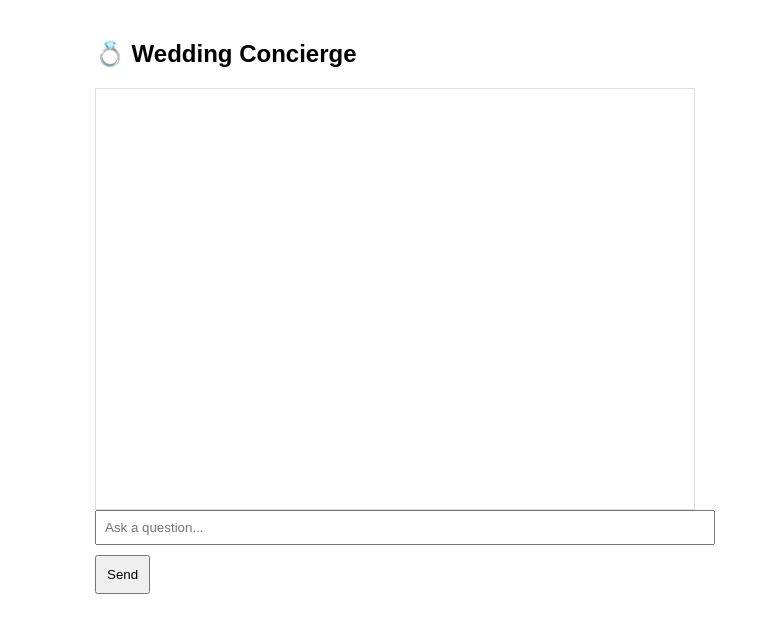
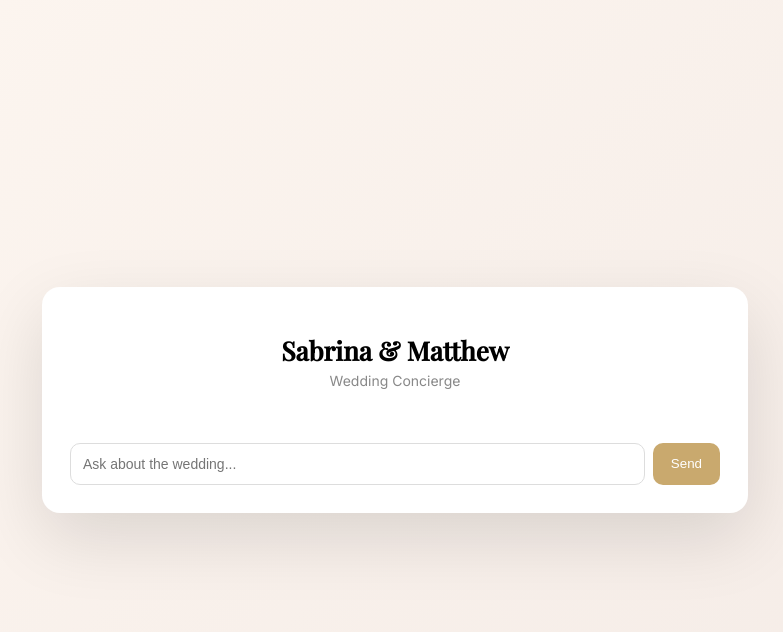
Before and after one commit to sabmatt19/wedding-concierge, a website: page index.html in a window 1280 px wide. Shown: the whole page, without its empty margins (245-1028 px from the left). Drawn offline with nearby package versions, Linux system fonts and the light colour scheme.

Commit message:
clean redesigned UI + enter key

```diff
--- a/index.html
+++ b/index.html
@@ -1,32 +1,127 @@
 <!DOCTYPE html>
 <html>
 <head>
-<title>Wedding Concierge</title>
+<title>Sabrina & Matthew | Wedding Concierge</title>
 <meta name="viewport" content="width=device-width, initial-scale=1" />
+<link
+href="https://fonts.googleapis.com/css2?family=Playfair+Display:wght@500&family=Inter:wght@400;500&display=swap"
+rel="stylesheet">
 <style>
-body { font-family: Arial; max-width: 600px; margin: auto; padding: 20px;
+body {
+  margin: 0;
+  background: linear-gradient(135deg, #fdf6f0, #f4ebe6);
+  font-family: 'Inter', sans-serif;
+  display: flex;
+  justify-content: center;
+  align-items: center;
+  min-height: 100vh;
 }
-#chat { border: 1px solid #ddd; padding: 10px; height: 400px; overflow-y:
-auto; }
-.msg { margin: 8px 0; }
-.user { font-weight: bold; }
-button { padding: 10px; margin-top: 10px; }
+
+.container {
+  background: white;
+  width: 95%;
+  max-width: 650px;
+  border-radius: 18px;
+  box-shadow: 0 25px 70px rgba(0,0,0,0.12);
+  padding: 28px;
+  display: flex;
+  flex-direction: column;
+}
+
+h1 {
+  font-family: 'Playfair Display', serif;
+  text-align: center;
+  margin-bottom: 4px;
+  font-size: 26px;
+}
+
+.subtitle {
+  text-align: center;
+  font-size: 14px;
+  color: #888;
+  margin-bottom: 20px;
+}
+
+#chat {
+  flex: 1;
+  overflow-y: auto;
+  padding: 10px;
+  margin-bottom: 14px;
+  display: flex;
+  flex-direction: column;
+}
+
+.msg {
+  margin: 8px 0;
+  padding: 12px 16px;
+  border-radius: 14px;
+  max-width: 80%;
+  line-height: 1.5;
+  font-size: 14px;
+}
+
+.user {
+  background: #e8d5c4;
+  align-self: flex-end;
+}
+
+.bot {
+  background: #f3f3f3;
+  align-self: flex-start;
+}
+
+.input-row {
+  display: flex;
+  gap: 8px;
+}
+
+input {
+  flex: 1;
+  padding: 12px;
+  border-radius: 10px;
+  border: 1px solid #ddd;
+  font-size: 14px;
+}
+
+button {
+  background: #c9a96e;
+  border: none;
+  color: white;
+  padding: 12px 18px;
+  border-radius: 10px;
+  cursor: pointer;
+  font-weight: 500;
+}
+
+button:hover {
+  background: #b8955f;
+}
 </style>
 </head>
 <body>
-<h2>💍 Wedding Concierge</h2>
-<div id="chat"></div>
-<input id="input" placeholder="Ask a question..." style="width: 100%;
-padding: 8px;" />
-<button onclick="send()">Send</button>
+<div class="container">
+  <h1>Sabrina & Matthew</h1>
+  <div class="subtitle">Wedding Concierge</div>
+  <div id="chat"></div>
+  <div class="input-row">
+    <input id="input" placeholder="Ask about the wedding..."
+onkeydown="if(event.key === 'Enter') send()" />
+    <button onclick="send()">Send</button>
+  </div>
+</div>
+
 <script>
 async function send() {
   const input = document.getElementById("input");
   const chat = document.getElementById("chat");
-  const message = input.value;
+  const message = input.value.trim();
   if (!message) return;
 
-  chat.innerHTML += `<div class="msg user">You: ${message}</div>`;
+  const userMsg = document.createElement("div");
+  userMsg.className = "msg user";
+  userMsg.textContent = message;
+  chat.appendChild(userMsg);
+
   input.value = "";
 
   const res = await fetch("/api/chat", {
@@ -36,7 +131,12 @@ async function send() {
   });
 
   const data = await res.json();
-  chat.innerHTML += `<div class="msg">Concierge: ${data.reply}</div>`;
+
+  const botMsg = document.createElement("div");
+  botMsg.className = "msg bot";
+  botMsg.textContent = data.reply;
+  chat.appendChild(botMsg);
+
   chat.scrollTop = chat.scrollHeight;
 }
 </script>
```
